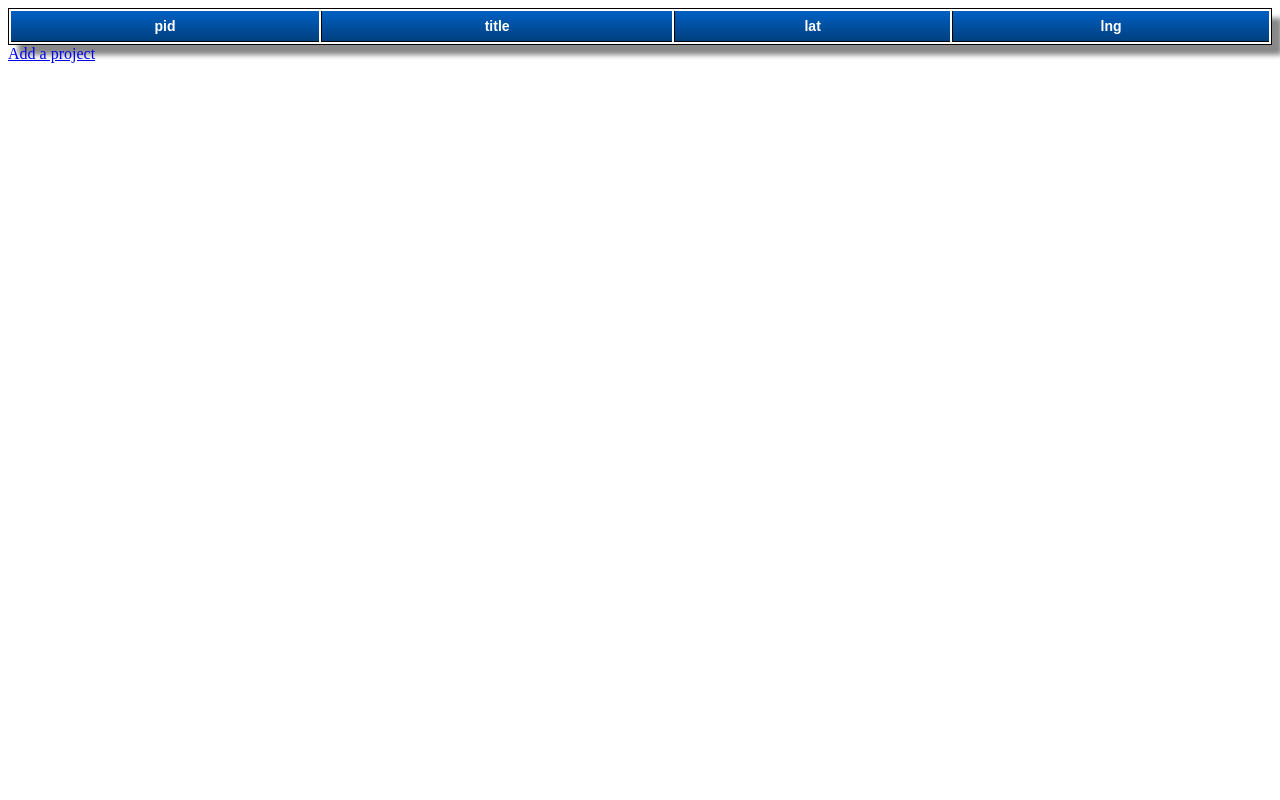
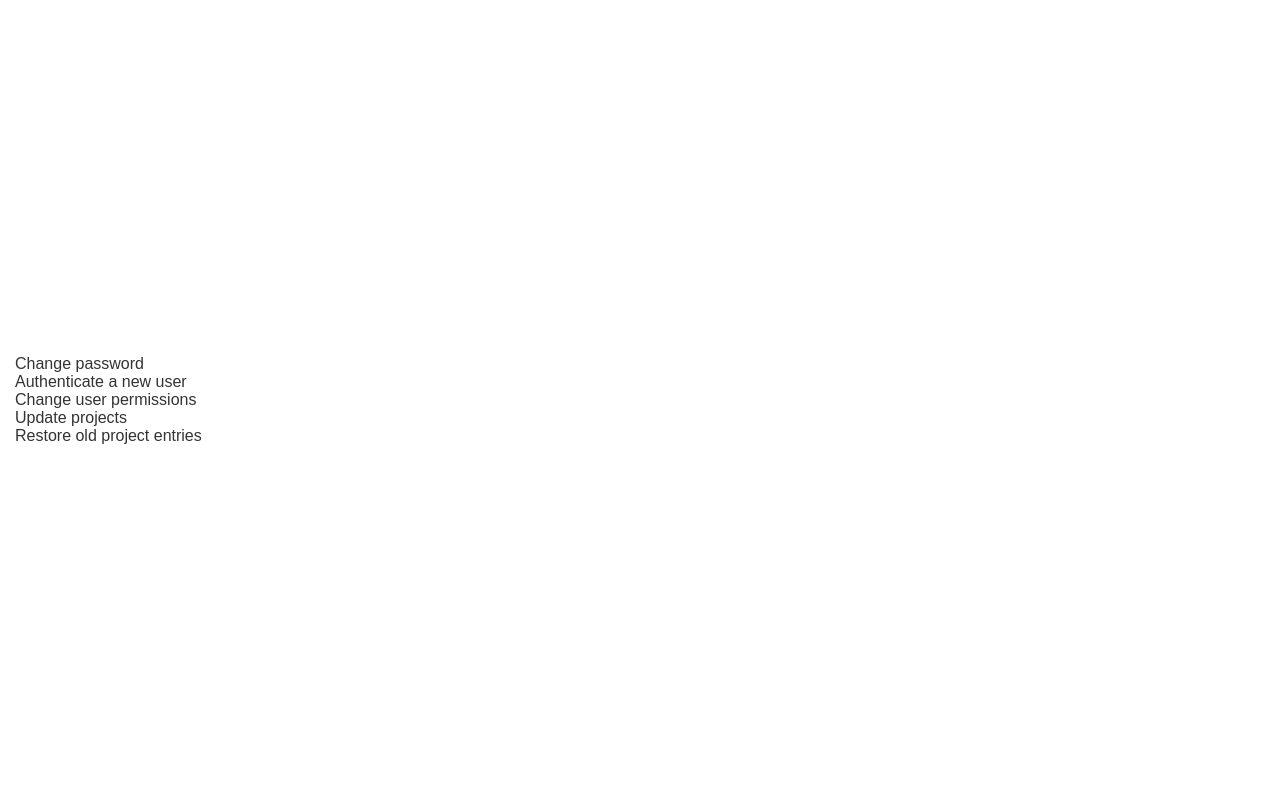
Before and after one commit to xrnhein/ImpactMap, a PHP site: page /admin.php in a window 1280 px wide. Run offline with PHP 8.4, Linux system fonts and the light colour scheme; data that the repository does not hold is empty.

Commit message:
Added admin interface

```diff
--- a/admin.php
+++ b/admin.php
@@ -1,40 +1,38 @@
 <html>
 	<head>
-	    <!-- Latest compiled and minified CSS -->
-	    <link rel="stylesheet" href="css/TableCSSCode.css">
+		<meta charset="UTF-8">
+		<!-- Latest compiled and minified CSS -->
+	    <link rel="stylesheet" href="https://maxcdn.bootstrapcdn.com/bootstrap/3.3.6/css/bootstrap.min.css" integrity="sha384-1q8mTJOASx8j1Au+a5WDVnPi2lkFfwwEAa8hDDdjZlpLegxhjVME1fgjWPGmkzs7" crossorigin="anonymous">
 
+	    <!-- Optional theme -->
+	    <link rel="stylesheet" href="https://maxcdn.bootstrapcdn.com/bootstrap/3.3.6/css/bootstrap-theme.min.css" integrity="sha384-fLW2N01lMqjakBkx3l/M9EahuwpSfeNvV63J5ezn3uZzapT0u7EYsXMjQV+0En5r" crossorigin="anonymous">
+		<link rel="stylesheet" href="css/admin.css">
+		<link rel="stylesheet" href="css/project_table.css">
+		<script src="https://ajax.googleapis.com/ajax/libs/jquery/2.2.0/jquery.min.js"></script>
+		<script src="js/admin.js"></script>
 	</head>
 	<body>
-		<table class="CSSTableGenerator">
-			<tr>
-				<td>pid</td>
-				<td>title</td>
-				<td>lat</td>
-				<td>lng</td>
-			</tr>
-			<?php
-				require_once "php/common/dbConnect.php";
-				require_once "php/common/class.map.php";
+		<div id="navbar">
+			<table>
+				<?php
 
-				$infinity = 1000000;
+					// This is just temporary until we have a database of users
+					$usertype = "admin";
 
-				$map = new Map();
-				$filters = array();
+					echo "<tr><td>Change password</td></tr>";
+					if ($usertype == "admin") {
+						echo "<tr><td>Authenticate a new user</td></tr>";
+						echo "<tr><td>Change user permissions</td></tr>";
+					}
+					echo "<tr><td onclick='loadProjects()'>Update projects</td></tr>";
+					echo "<tr><td>Restore old project entries</td></tr>";
 
-				$filters['limit'] = $infinity;
-
-				$filtered = $map -> load_projects($filters);
-
-				for ($i = 0; $i < count($filtered); $i++) {
-					echo "<tr>";
-					echo "<td> " . $filtered[$i]['pid'] . " </td>";
-					echo "<td> " . $filtered[$i]['title'] . " </td>";
-					echo "<td> " . $filtered[$i]['lat'] . " </td>";
-					echo "<td> " . $filtered[$i]['lng'] . " </td>";
-					echo "</tr>";
-				}
-			?>
-		</table>
-		<a href="add_temp.php">Add a project</a>
+				?>
+			</table>
+		</div>
+		<div id="content">
+		</div>
+		<div id="popup">
+		</div>
 	</body>
 </html>
--- /dev/null
+++ b/css/admin.css
@@ -0,0 +1,46 @@
+body {
+	padding: 0px;
+	margin: 0px;
+}
+
+#navbar td:hover {
+	color: steelblue;
+	font-style: bold;
+	cursor: pointer;
+}
+
+#navbar table {
+	position: absolute;
+	top: 50%;
+	transform: translateY(-50%);
+}
+
+#navbar {
+	height: 100%;
+	width: 250px;
+	font-family: sans-serif;
+	padding: 15px;
+}
+
+#content {
+	position: absolute;
+	left: 280px;
+	top: 0px;
+	width: calc(100% - 280px);
+	height: 100%;
+	padding: 50px;
+}
+
+#popup {
+	position: fixed;
+	z-index: 1;
+	height: calc(100% - 100px);
+	width: 800px;
+	top: 50px;
+	left: 50%;
+	padding: 20px;
+	transform: translateX(-50%);
+	background-color: white;
+	overflow: auto;
+	box-shadow: 0px 0px 15px #888888;
+}
--- /dev/null
+++ b/css/project_table.css
@@ -0,0 +1,19 @@
+.projects table {
+    border-collapse: collapse;
+    width: 100%;
+}
+
+.projects th, .projects td {
+    padding: 8px;
+    text-align: left;
+    border-bottom: 1px solid #ddd;
+}
+
+.projects th {
+	background-color: #e6fff2;
+}
+
+
+.projects tr:hover{
+	background-color: #e6f2ff;
+}
```
Also changed, not shown: js/admin.js (added, +52 -0 lines), php/add_temp.php (added, +31 -0 lines), php/project_table.php (added, +31 -0 lines).
